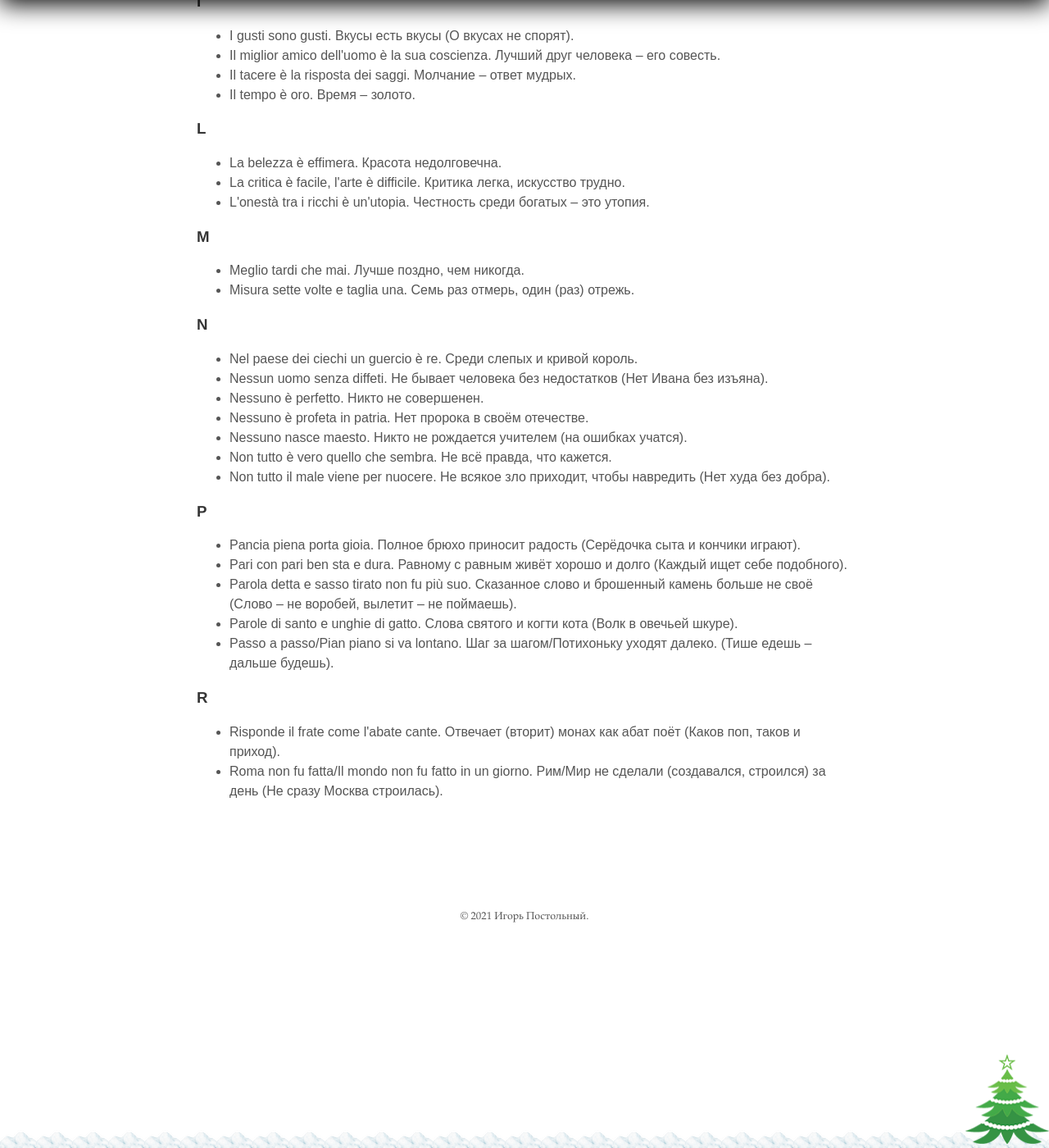
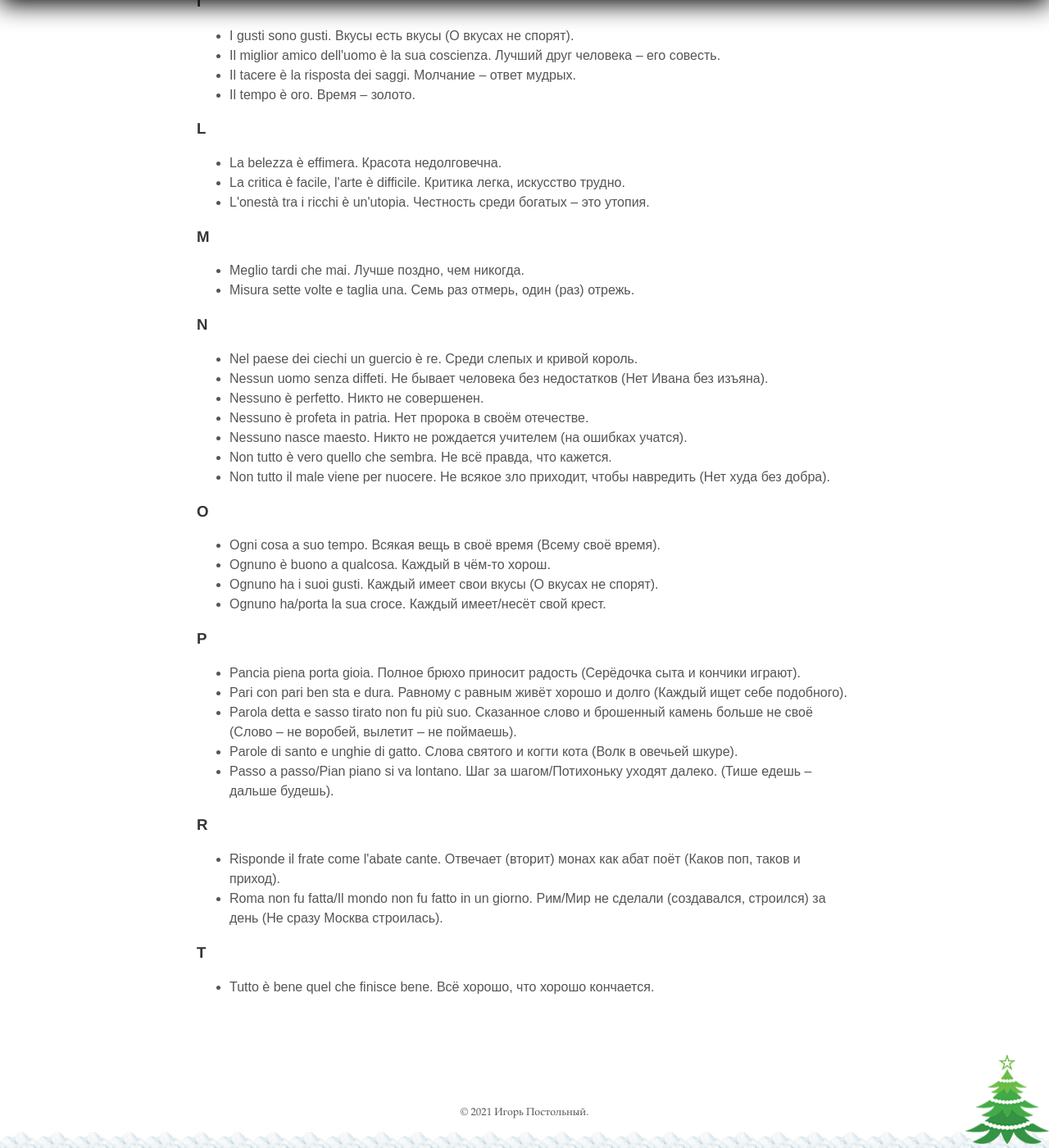
Before and after one commit to postolny/postolny.github.io, a Jekyll site: the page built from _pages/proverbi.md, in a window 1280 px wide and 1400 px high, scrolled down 1285 px. Shown: the whole window at 82% size. Built offline with Jekyll 4.4.1, drawn with Linux system fonts in a browser that asks for light colours; nearby versions of some CDN libraries.

Commit message:
Add files via upload

```diff
--- a/_pages/proverbi.md
+++ b/_pages/proverbi.md
@@ -56,6 +56,13 @@ permalink: /proverbi/
 - Non tutto è vero quello che sembra. Не всё правда, что кажется.
 - Non tutto il male viene per nuocere. Не всякое зло приходит, чтобы навредить (Нет худа без добра).
 
+### O
+
+- Ogni cosa a suo tempo. Всякая вещь в своё время (Всему своё время).
+- Ognuno è buono a qualcosa. Каждый в чём-то хорош.
+- Ognuno ha i suoi gusti. Каждый имеет свои вкусы (О вкусах не спорят).
+- Ognuno ha/porta la sua croce. Каждый имеет/несёт свой крест.
+
 ### P
 
 - Pancia piena porta gioia. Полное брюхо приносит радость (Серёдочка сыта и кончики играют).
@@ -68,3 +75,7 @@ permalink: /proverbi/
 
 - Risponde il frate come l'abate cante. Отвечает (вторит) монах как абат поёт (Каков поп, таков и приход).
 - Roma non fu fatta/Il mondo non fu fatto in un giorno. Рим/Мир не сделали (создавался, строился) за день (Не сразу Москва строилась).
+
+### T
+
+- Tutto è bene quel che finisce bene. Всё хорошо, что хорошо кончается.
```
